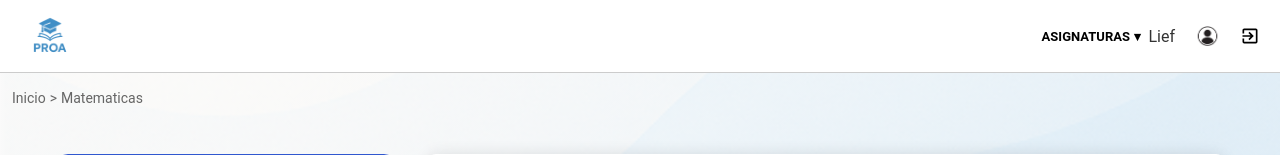
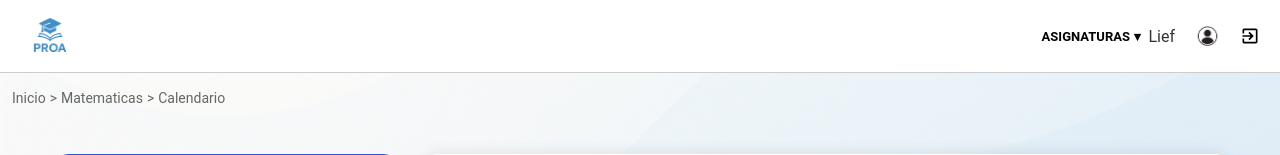
Before and after one commit to Alex-LG-Dev/PW-GTI, a PHP site: page /PROA/app/calendario_alumno.php?id_asignatura=1 in a window 1280 px wide. Shown: the top 155 px of the page. Run offline with PHP 8.4, Linux system fonts and the light colour scheme; a user stored in the database is signed in; data comes from the database, SQL or seed files in the repository.

Commit message:
Migas de pan calendarios

```diff
--- a/src/PROA/app/calendario_alumno.php
+++ b/src/PROA/app/calendario_alumno.php
@@ -30,7 +30,7 @@ while ($row = $result->fetch_assoc()) {
   ];
 }
 
-// 💥 Añadir esto:
+
 $stmt = $conex->prepare("SELECT nombre FROM asignaturas WHERE ID_asignatura = ?");
 $stmt->bind_param("i", $idAsignatura);
 $stmt->execute();
@@ -54,7 +54,8 @@ $asignatura = $result->fetch_assoc()['nombre'] ?? 'Asignatura';
       data-tarea-open="<?= isset($_GET['open']) ? (int)$_GET['open'] : '' ?>">
   <nav class="migas_de_pan">
   <a href="./home_page_alumno.php">Inicio</a> >
-  <a href="./asignatura_seleccionada_alumno.php?id=<?= (int)$idAsignatura ?>"><?= htmlspecialchars($asignatura ?? '') ?></a>
+  <a href="./asignatura_seleccionada_alumno.php?id=<?= (int)$idAsignatura ?>"><?= htmlspecialchars($asignatura ?? '') ?></a> <p>></p>
+  <p>Calendario</p>
   </nav>
   <div class="calendario-container">
 
--- a/src/PROA/app/calendario_profesor.php
+++ b/src/PROA/app/calendario_profesor.php
@@ -62,7 +62,8 @@ $asignatura = $result->fetch_assoc()['nombre'] ?? 'Asignatura';
   <!-- Migas de pan -->
   <nav class="migas_de_pan">
   <a href="./home_page_profesor.php">Inicio</a> >
-  <a href="./asignatura_seleccionada_profesor.php?id=<?= $idAsignatura ?>"><?= htmlspecialchars($asignatura) ?></a>
+  <a href="./asignatura_seleccionada_profesor.php?id=<?= $idAsignatura ?>"><?= htmlspecialchars($asignatura) ?></a> <p>></p>
+  <p>Calendario</p>
 </nav>
 
   <div class="calendario-container">
```
